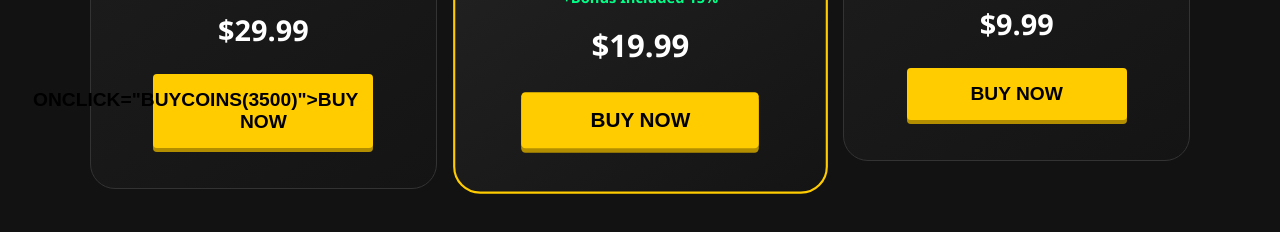
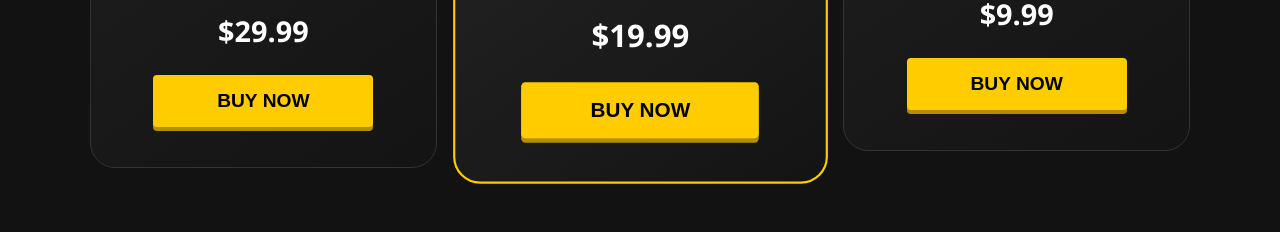
Before and after one commit to AboudEy96/BUMDUZ-Website, a website: page public/store.html in a window 1280 px wide. Shown: the part 554-786 px from the top of the page. Drawn offline with Linux system fonts and the light colour scheme.

Commit message:
fix the " on buttonname

```diff
--- a/public/store.html
+++ b/public/store.html
@@ -59,7 +59,7 @@
             <div class="coin-label">BUMDUZ COINS</div>
             <div class="bonus-text">Bonus Included 25%+</div>
             <div class="coin-price">$29.99</div>
-            <button class="buy-now-btn"> onclick="buyCoins(3500)">BUY NOW</button>
+            <button class="buy-now-btn" onclick="buyCoins(3500)">BUY NOW</button>
         </div>
 
     </div>
```
Also changed, not shown: package.json (+4 -3 lines), public/index.html (+0 -1 lines), 1 other file.
